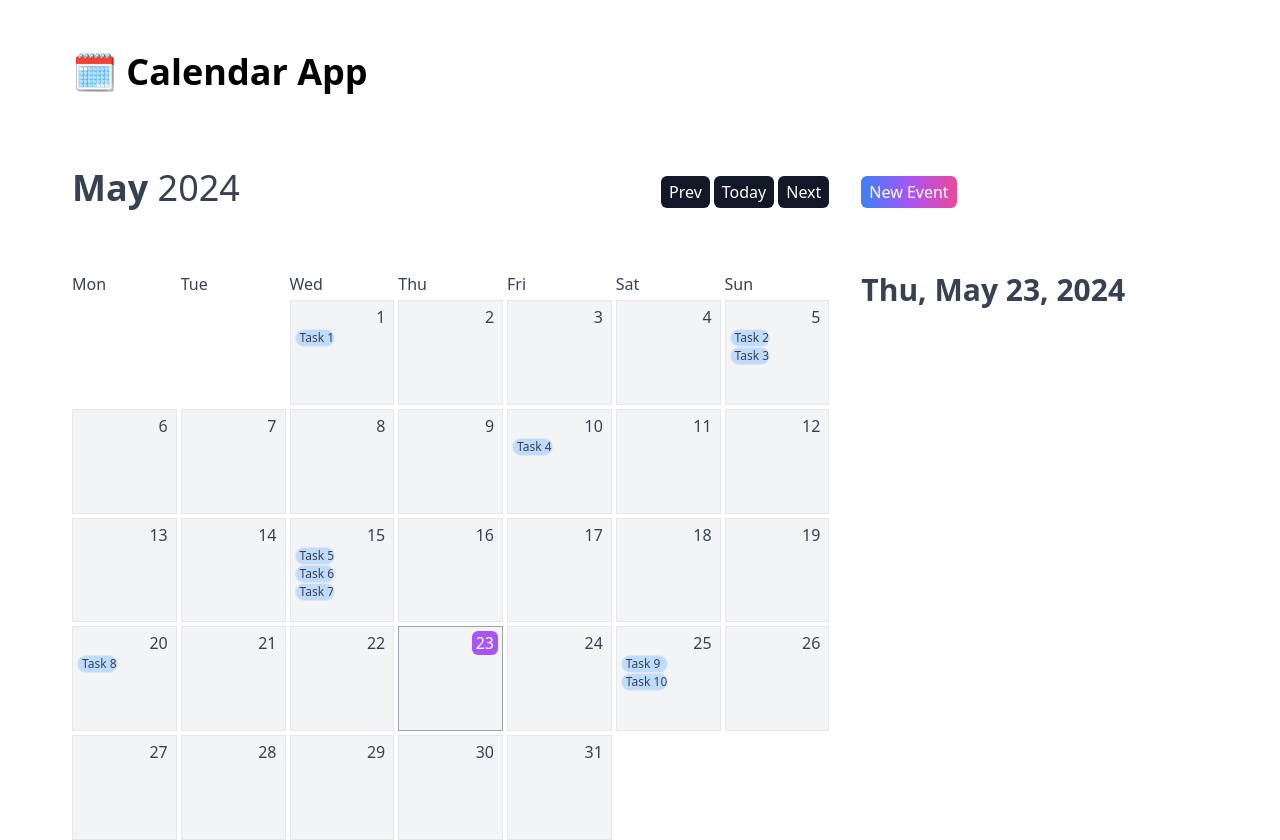
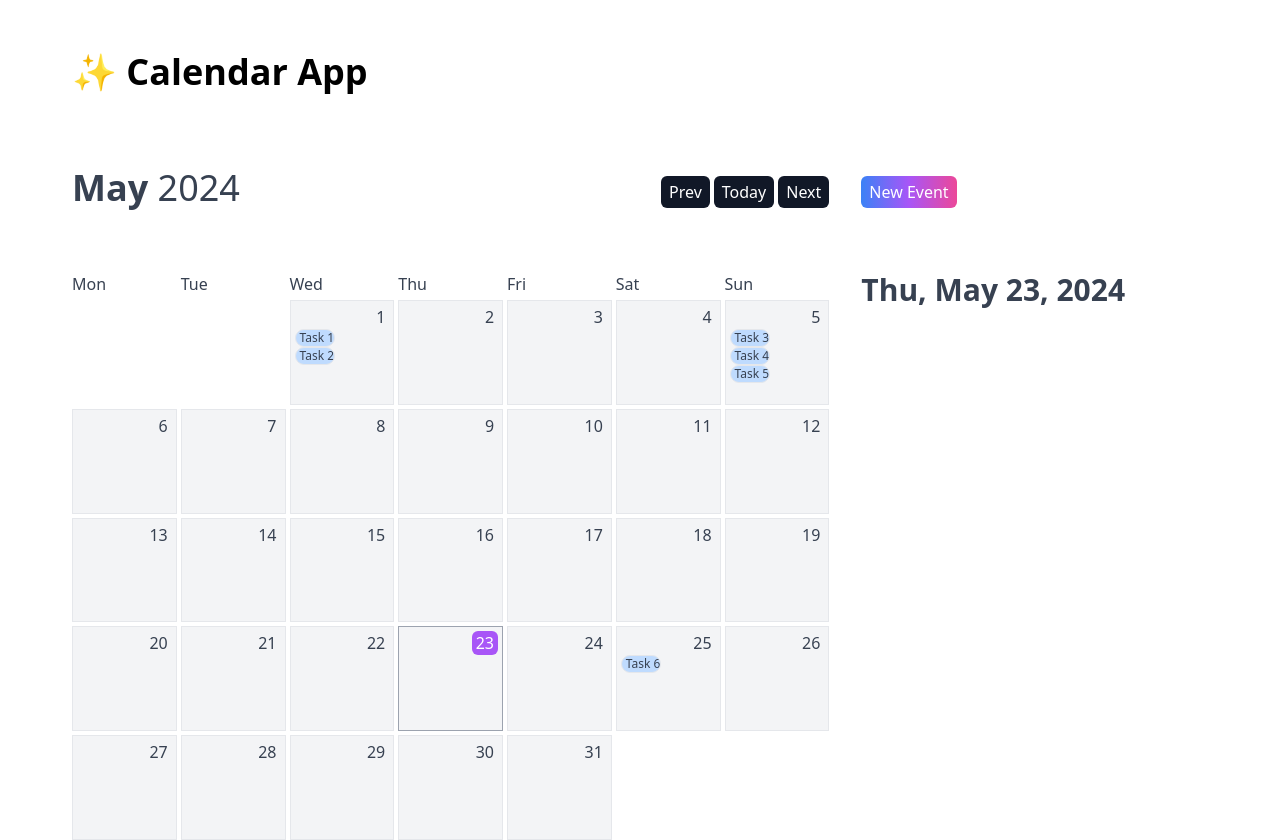
Before and after one commit to kristjanv001/calendar-app, an Angular app: page / in a window 1280 px wide. Built offline with nearby package versions, Linux system fonts and the light colour scheme.

Commit message:
Simplified tasks data strcuture a lot. Reading and creating works

```diff
--- a/src/app/components/calendar/calendar.component.html
+++ b/src/app/components/calendar/calendar.component.html
@@ -19,9 +19,7 @@
       <span class="">{{ day }}</span>
       } @for (_ of [].constructor(getOffset(selectedDate())); track $index) {
       <div class="square min-h-8 sm:h-auto p-1"></div>
-      }
-
-      @for (day of selectedMonthDates(); track $index) {
+      } @for (day of selectedMonthDates(); track $index) {
       <button
         (click)="handleDateClick(day.date)"
         class="square min-h-8 sm:h-auto bg-gray-100 relative border p-1 flex flex-col"
@@ -38,16 +36,16 @@
         </div>
 
         <div class="h-full flex-col">
-          @if (tasks().has(formatDateAsIso(day.date))) {
-
-            @for(task of tasks().get(formatDateAsIso(day.date)); track $index) {
-              <div class="hidden sm:flex overflow-hidden bg-blue-200 border rounded-xl text-start text-xs pl-1">{{task.title}}</div>
-            }
+          @if (getTasksForDay(day.date).length > 0) { @for (task of getTasksForDay(day.date); track $index) {
+          <div class="hidden sm:flex overflow-hidden bg-blue-200 border rounded-xl text-start text-xs pl-1" cdkDrag>
+            {{task.title}}
+          </div>
+          }
 
           <div
             class="h-4 w-4 md:h-5 md:w-5 bg-blue-700 absolute -top-1 -left-1 md:-top-2 md:-left-2 rounded-full flex justify-center place-items-center text-white sm:hidden"
           >
-            <span> {{ tasks().get(formatDateAsIso(day.date))?.length }} </span>
+            <span> {{ getTasksForDay(day.date)?.length }} </span>
           </div>
 
           }
@@ -58,7 +56,12 @@
 
     <!-- details -->
     <div class="lg:items-start lg:mx-8 md:ml-1">
-      <button (click)="openDialog()" class="mt-4 md:mt-0 bg-gradient-to-r from-blue-500 via-purple-500 to-pink-500 rounded-md px-2 py-1 text-white">New Event</button>
+      <button
+        (click)="openDialog()"
+        class="mt-4 md:mt-0 bg-gradient-to-r from-blue-500 via-purple-500 to-pink-500 rounded-md px-2 py-1 text-white"
+      >
+        New Event
+      </button>
     </div>
 
     <div class="mt-4 rounded-md lg:mt-0 lg:mx-8 md:pt-0 lg:col-start-3 lg:row-start-2">
@@ -66,10 +69,8 @@
         <h2 class="font-bold md:text-xl lg:text-3xl">{{pickedDateStr()}}</h2>
       </div>
       <div class="">
-
-
-        @for(task of tasks().get(formatDateAsIso(pickedDate())); track $index) {
-          <div class="font-thin">{{task.title}}</div>
+        @for (task of getTasksForDay(pickedDate()); track $index) {
+        <div class="font-thin">{{task.title}}</div>
         }
       </div>
     </div>
--- a/src/app/components/calendar/calendar.component.ts
+++ b/src/app/components/calendar/calendar.component.ts
@@ -15,15 +15,14 @@ import { CdkDragDrop, moveItemInArray, transferArrayItem, CdkDrag, CdkDropList }
 export class CalendarComponent {
   weekDays = ["Mon", "Tue", "Wed", "Thu", "Fri", "Sat", "Sun"];
 
-  tasks: WritableSignal<Map<string, Task[]>> = signal(new Map<string, Task[]>([
-    ["2024-05-01", [{ title: "Task 1" }]],
-    ["2024-05-05", [{ title: "Task 2" }, { title: "Task 3" }]],
-    ["2024-05-10", [{ title: "Task 4" }]],
-    ["2024-05-15", [{ title: "Task 5" }, { title: "Task 6" }, { title: "Task 7" }]],
-    ["2024-05-20", [{ title: "Task 8" }]],
-    ["2024-05-25", [{ title: "Task 9" }, { title: "Task 10" }]],
-  ]));
-
+  weekDayData: WeekDayData[] = [
+    { day: "2024-05-01", title: "Task 1" },
+    { day: "2024-05-01", title: "Task 2" },
+    { day: "2024-05-05", title: "Task 3" },
+    { day: "2024-05-05", title: "Task 4" },
+    { day: "2024-05-05", title: "Task 5" },
+    { day: "2024-05-25", title: "Task 6" },
+  ];
 
   selectedDate: WritableSignal<Date> = signal(new Date());
   selectedYear: Signal<number> = computed(() => this.getYear(this.selectedDate()));
@@ -35,13 +34,30 @@ export class CalendarComponent {
   currentDay: Signal<number> = computed(() => this.getDay(this.currentDate()));
 
   pickedDate: WritableSignal<Date> = signal(this.currentDate());
-  pickedDateTasks: Signal<Task[]> = computed(() => this.getTasks(this.pickedDate()));
+  pickedDateTasks: Signal<Task[]> = computed(() => this.getTasksForDay(this.pickedDate()));
   pickedDateStr: Signal<string> = computed(() => this.getDateStr(this.pickedDate()));
 
   constructor(public dialog: MatDialog) {}
 
-  getTasks(date: Date): Task[] {
-    return this.tasks().get(this.formatDateAsIso(date)) || [];
+  drop(event: CdkDragDrop<any>) {
+    console.log("event: ", event);
+
+    if (event.previousContainer.id === event.container.id) {
+      console.log("❌ SAME CONTAINER");
+    } else {
+      console.log("✅ DIFFERENT CONTAINER");
+    }
+
+    if (event.previousContainer === event.container) {
+      console.log(event.container.data);
+      moveItemInArray(event.container.data, event.previousIndex, event.currentIndex);
+    } else {
+      transferArrayItem(event.previousContainer.data, event.container.data, event.previousIndex, event.currentIndex);
+    }
+  }
+
+  getTasksForDay(date: Date): Task[] {
+    return this.weekDayData.filter((task) => task.day === this.formatDateAsIso(date));
   }
 
   isSameDate(dateA: Date, dateB: Date) {
@@ -64,23 +80,6 @@ export class CalendarComponent {
     return date.getFullYear();
   }
 
-  drop(event: CdkDragDrop<any>) {
-    console.log("event: ", event);
-
-    if (event.previousContainer.id === event.container.id) {
-      console.log("❌ SAME CONTAINER");
-    } else {
-      console.log("✅ DIFFERENT CONTAINER");
-    }
-
-    if (event.previousContainer === event.container) {
-      console.log(event.container.data);
-      moveItemInArray(event.container.data, event.previousIndex, event.currentIndex);
-    } else {
-      transferArrayItem(event.previousContainer.data, event.container.data, event.previousIndex, event.currentIndex);
-    }
-  }
-
   openDialog() {
     const dialogRef = this.dialog.open(DialogComponent, {
       data: {
@@ -94,9 +93,7 @@ export class CalendarComponent {
 
     dialogRef.afterClosed().subscribe((result) => {
       if (result) {
-        console.log(result)
-        const existingTasks = this.tasks().get(result.date) || [];
-        this.tasks.update((prevTasks) => prevTasks.set(result.date, [...existingTasks, { title: result.title }]))
+        this.weekDayData.push({ day: result.date, title: result.title });
       }
     });
   }
--- a/src/app/components/header/header.component.html
+++ b/src/app/components/header/header.component.html
@@ -1,3 +1,3 @@
 <div class="h-20 md:h-28 lg:h-36 bg-white text-black flex justify-start items-center px-4 md:px-8 max-w-[1200px] mx-auto lg:mb-8">
-    <h1 class="font-bold md:text-xl lg:text-3xl xl:text-4xl">🗓️ Calendar App</h1>
+    <h1 class="font-bold md:text-xl lg:text-3xl xl:text-4xl">✨ Calendar App</h1>
 </div>
--- a/src/app/interfaces/calendar.interface.ts
+++ b/src/app/interfaces/calendar.interface.ts
@@ -7,5 +7,5 @@ export interface Task {
 }
 
 export interface WeekDayData {
-  [date: string]: Task[];
+  day: string, title: string
 }
```
